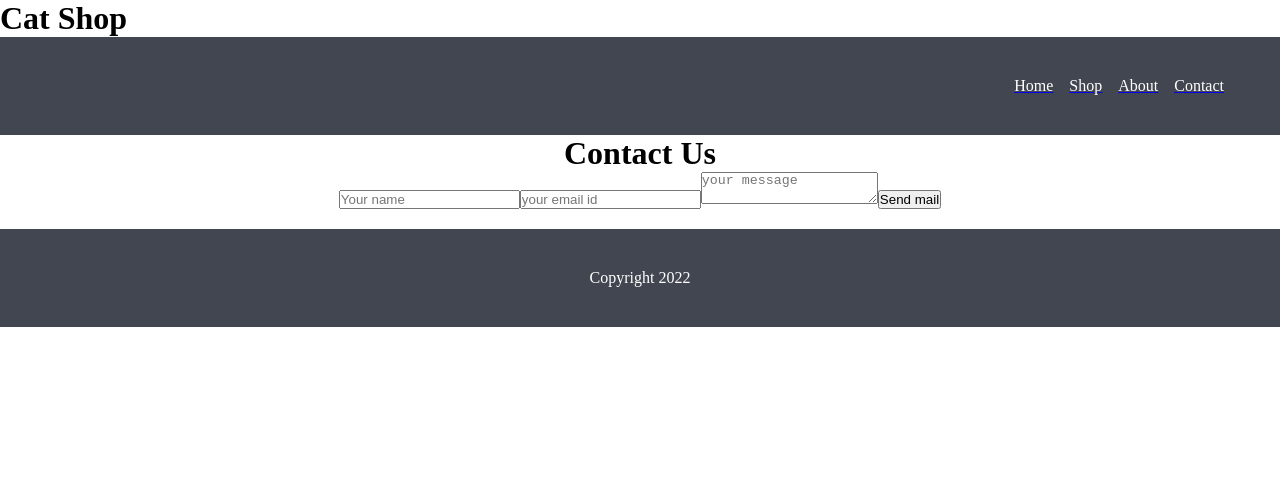
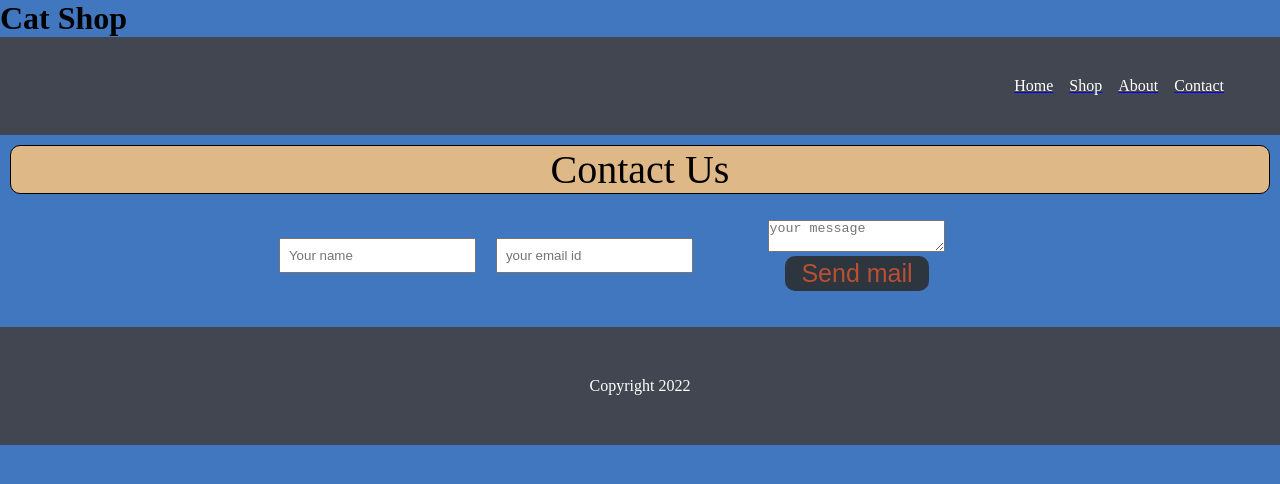
Before and after one commit to Wren4Wren/Cats4Life, a React (Create React App) app: page /contact in a window 1280 px wide. Shown: the top 484 px of the page. Built offline with nearby package versions, Linux system fonts and the light colour scheme.

Commit message:
3rd day update

```diff
--- a/src/components/Contact.js
+++ b/src/components/Contact.js
@@ -1,4 +1,6 @@
 import React, { useState } from "react";
+
+
 
 const Contact = () => {
     const [sender_name, set_sender_name] = useState('');
@@ -25,14 +27,17 @@ const Contact = () => {
 
     return (
         <div>
-            <h1> Contact Us</h1>
+            <header> Contact Us</header>
+            <span>
             <form onSubmit={sendMail}>
                 <input type="text" name="sender_name" value={sender_name} onChange={handleName} required placeholder="Your name" />
                 <input type="email" name ="send_email" value={sende_email} onChange={handleEmail} required placeholder="your email id" />
+                <p>
                 <textarea name="message" value={message} onChange={handleMessage} required placeholder="your message" />
                 <button type="sumbit">Send mail</button>
-
+                </p>
             </form>
+            </span>
         </div>
     );
 }
--- a/src/css/App.css
+++ b/src/css/App.css
@@ -12,3 +12,67 @@
   text-decoration: none;
   cursor: pointer;
 }
+
+
+header:hover:not(.active) {
+  background-color: rgb(205, 119, 57);
+}
+
+
+header{
+  display: flex;
+  border: 1px solid;
+  font-size: 40px;
+  border-radius: 10px;
+  margin: 10px;
+  align-items: center;
+  justify-content: center;
+  background-color:burlywood
+}
+
+
+
+form{
+  display: flex;
+  justify-content: center;
+  align-items: center;
+  padding: 6px 10px;
+  margin: 4px 0;
+  box-sizing: border-box;
+  border: none;
+
+  color: white;
+
+}
+
+p{
+  margin: 10px;
+
+}
+
+body {
+  background: rgb(64, 119, 191);
+    animation: mymove 5s infinite;
+}
+
+button{
+  width: 50%;
+  border: 0;
+  cursor: pointer;
+  color: #ba4f31;
+  height: 35px;
+  font-size: 25px;
+  background-color: #2d353f;
+  border-radius: 10px;
+}
+
+button:hover,
+button:focus {
+  color: black;
+  text-decoration: none;
+  cursor: pointer;
+}
+input{
+  margin: 10px;
+  padding: 8px;
+}
```
Also changed, not shown: src/css/Contact.styled.js (+15 -0 lines), src/components/images/background-img.jfif (added).
